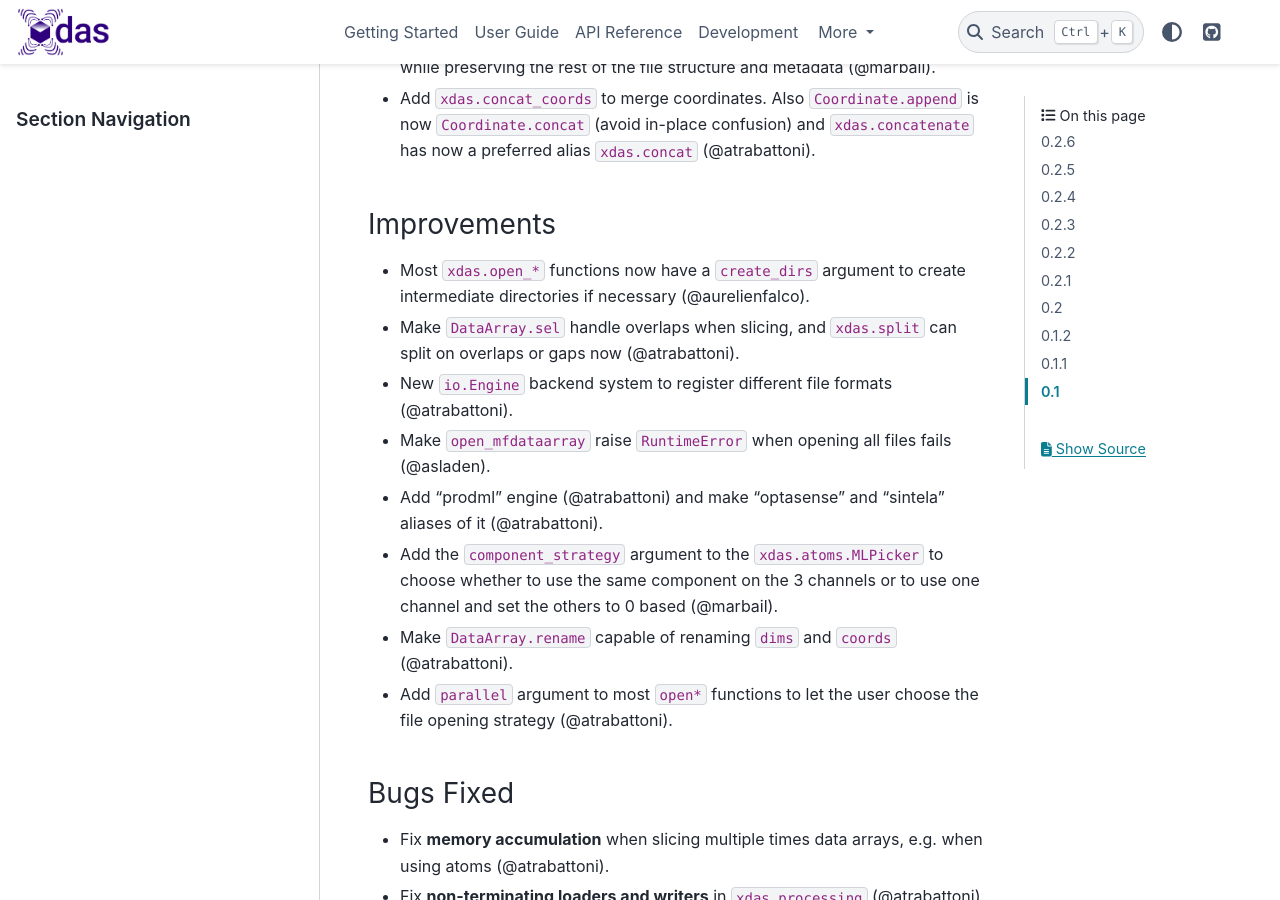
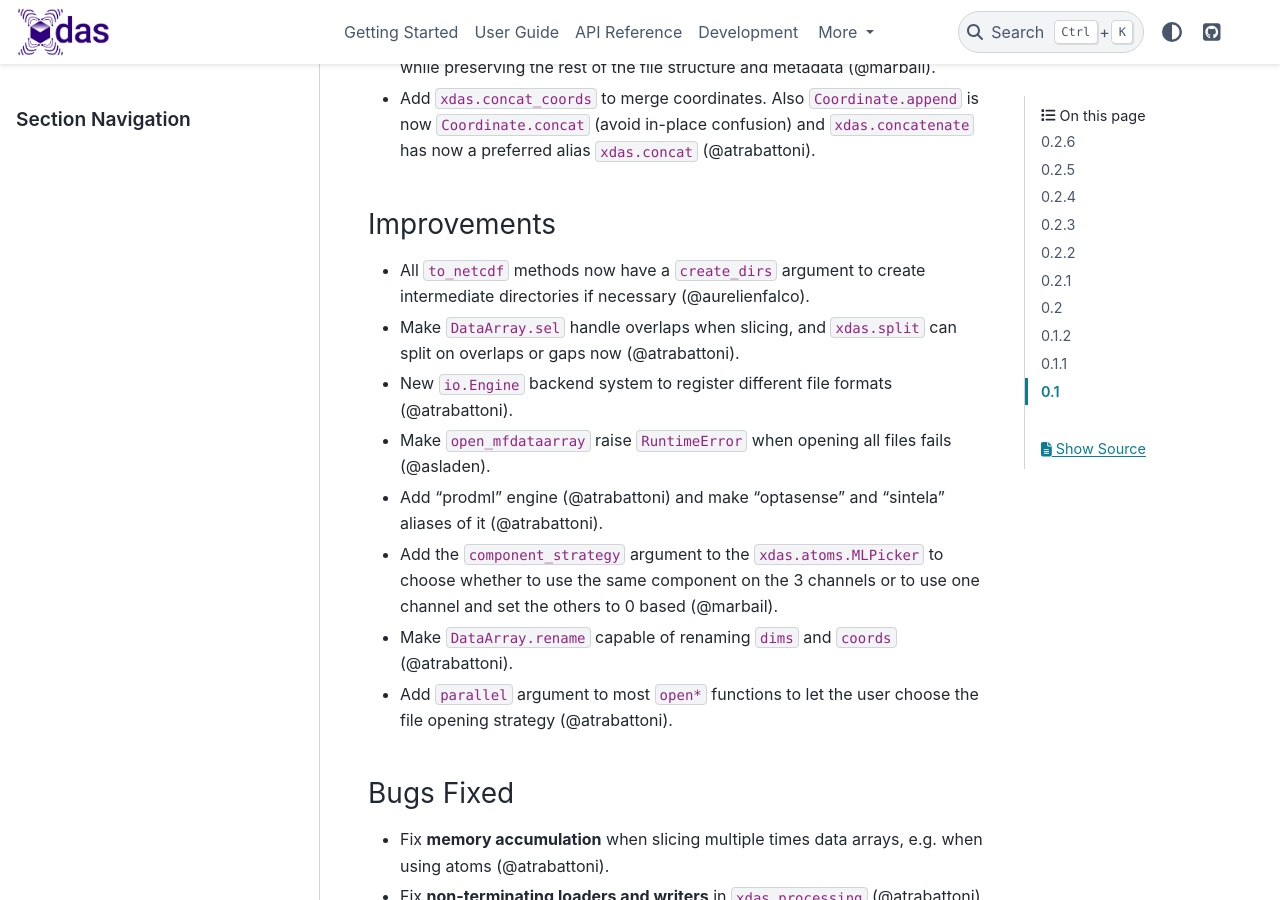
Before and after one commit to xdas-dev/xdas, a Sphinx documentation site: the page built from docs/release-notes.md, in a window 1280 px wide and 900 px high, scrolled down 509 px. Built offline with Sphinx 7.4.7 and the PyData theme 0.15.4, drawn with Linux system fonts in a browser that asks for light colours.

Commit message:
Fix minor error in the release note.

```diff
--- a/docs/release-notes.md
+++ b/docs/release-notes.md
@@ -10,7 +10,7 @@
 - Add `xdas.concat_coords` to merge coordinates. Also `Coordinate.append` is now `Coordinate.concat` (avoid in-place confusion) and `xdas.concatenate` has now a preferred alias `xdas.concat` (@atrabattoni).
 
 ### Improvements
-- Most `xdas.open_*` functions now have a `create_dirs` argument to create intermediate directories if necessary (@aurelienfalco).
+- All `to_netcdf` methods now have a `create_dirs` argument to create intermediate directories if necessary (@aurelienfalco).
 - Make `DataArray.sel` handle overlaps when slicing, and `xdas.split` can split on overlaps or gaps now (@atrabattoni).
 - New `io.Engine` backend system to register different file formats (@atrabattoni).
 - Make `open_mfdataarray` raise `RuntimeError` when opening all files fails (@asladen).
```
